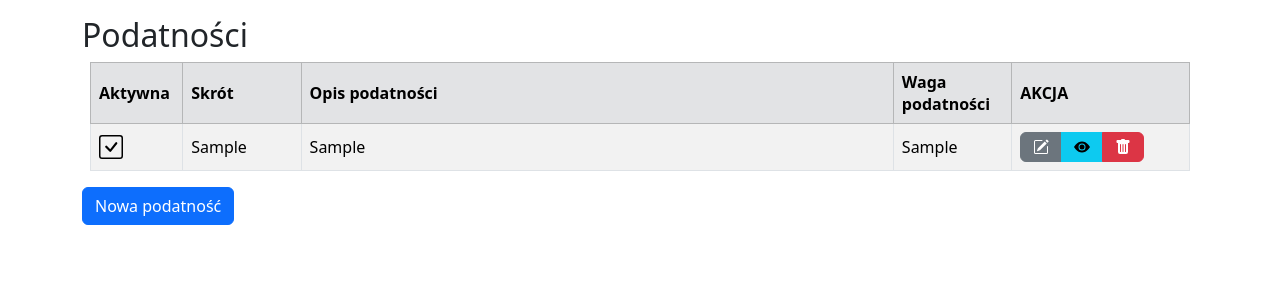
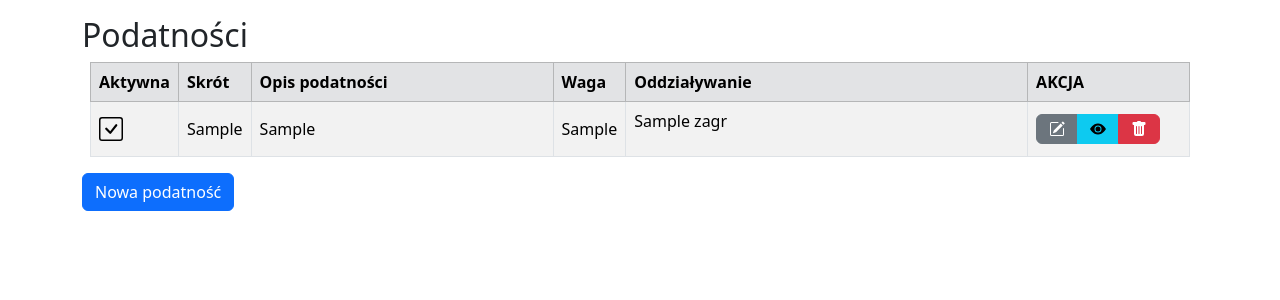
Before and after one commit to AlekJakubowski/RejCz, a Django app: template rejestr/templates/rejestr/podatnosc_list.html in a window 1280 px wide. Shown: the part 70-370 px from the top of the page. Run offline with Django 4.2, Linux system fonts and the light colour scheme; the template is opened without the code that fills it: most values are stand-ins (such as "Sample title", 1, 10 or a date in 2020); some libraries are stand-ins or nearby versions.

Commit message:
Dodana obsługa wielu zagrożeń przy podatnościach

```diff
--- a/rejestr/models.py
+++ b/rejestr/models.py
@@ -744,7 +744,8 @@ class Ryzyko(models.Model):
     class Meta:
         pass
 
-    #def __str__(self):
+    def __str__(self):
+        pass
     #    return str(f'{self.zao_skrot} - {self.pdt_opis}')
 
     def get_absolute_url(self):
--- a/rejestr/templates/rejestr/podatnosc_list.html
+++ b/rejestr/templates/rejestr/podatnosc_list.html
@@ -8,9 +8,10 @@
       <thead class="table-secondary align-middle">
         <tr>
           <th style="width:5%">Aktywna</th>
-          <th style="width:10%">Skrót</th>
-          <th style="width:50%">Opis podatności</th>
-          <th style="width:10%">Waga podatności</th>
+          <th style="width:5%">Skrót</th>
+          <th style="width:30%">Opis podatności</th>
+          <th style="width:5%">Waga</th>
+          <th style="width:40%">Oddziaływanie</th>
           <th style="width:15%">AKCJA</th>
         </tr>
       </thead>
@@ -37,6 +38,15 @@
             <td>{{ object.pdt_skrot }}</td>
             <td>{{ object.pdt_opis }}</td>
             <td>{{ object.pdt_waga }}</td>
+            <td>
+              {% if object.Zagrozenia.all %}
+                {% for zagr in object.Zagrozenia.all %}
+                    <p>{{ zagr }}</p>
+                {% endfor %}
+              {% else %}
+                <p>-- BRAK DANYCH --</p>
+              {% endif%}
+              </td>
             <td>
               <div class="btn-group">
                 <a class="btn btn-secondary" href="{{object.get_update_url}}">
--- a/rejestr/templates/rejestr/zabezpieczenie_detail.html
+++ b/rejestr/templates/rejestr/zabezpieczenie_detail.html
@@ -17,7 +17,7 @@
             <p>-- BRAK DANYCH --</p>
         {% endif%}
     </td></tr>
-    <tr><td>Zagrożenie</td><td>
+    <tr><td>Zagrożenia</td><td>
         {% if object.Zagrozenia.all %}
             {% for zagr in object.Zagrozenia.all %}
                 <p>{{ zagr }}</p>
@@ -26,7 +26,7 @@
             <p>-- BRAK DANYCH --</p>
         {% endif%}
     </td></tr>
-    <tr><td>Odpowiedzialny za wprowadzenie</td><td>
+    <tr><td>Odpowiedzialni za wprowadzenie</td><td>
         {% if object.Odpowiedzialni.all %}
             {% for od in object.Odpowiedzialni.all %}
                 <p>{{ od }}</p>
--- a/templates/base.html
+++ b/templates/base.html
@@ -15,6 +15,8 @@
     <script>
       htmx.config.useTemplateFragments = true;
     </script>
+    <script src="https://unpkg.com/hyperscript.org@0.9.12"></script>
+
 
     {% block extrahead %}{% endblock %}
   </head>
```
Also changed, not shown: rejestr/templates/rejestr/podatnosc_detail.html (+10 -0 lines), rejestr/views.py (+0 -9 lines).
